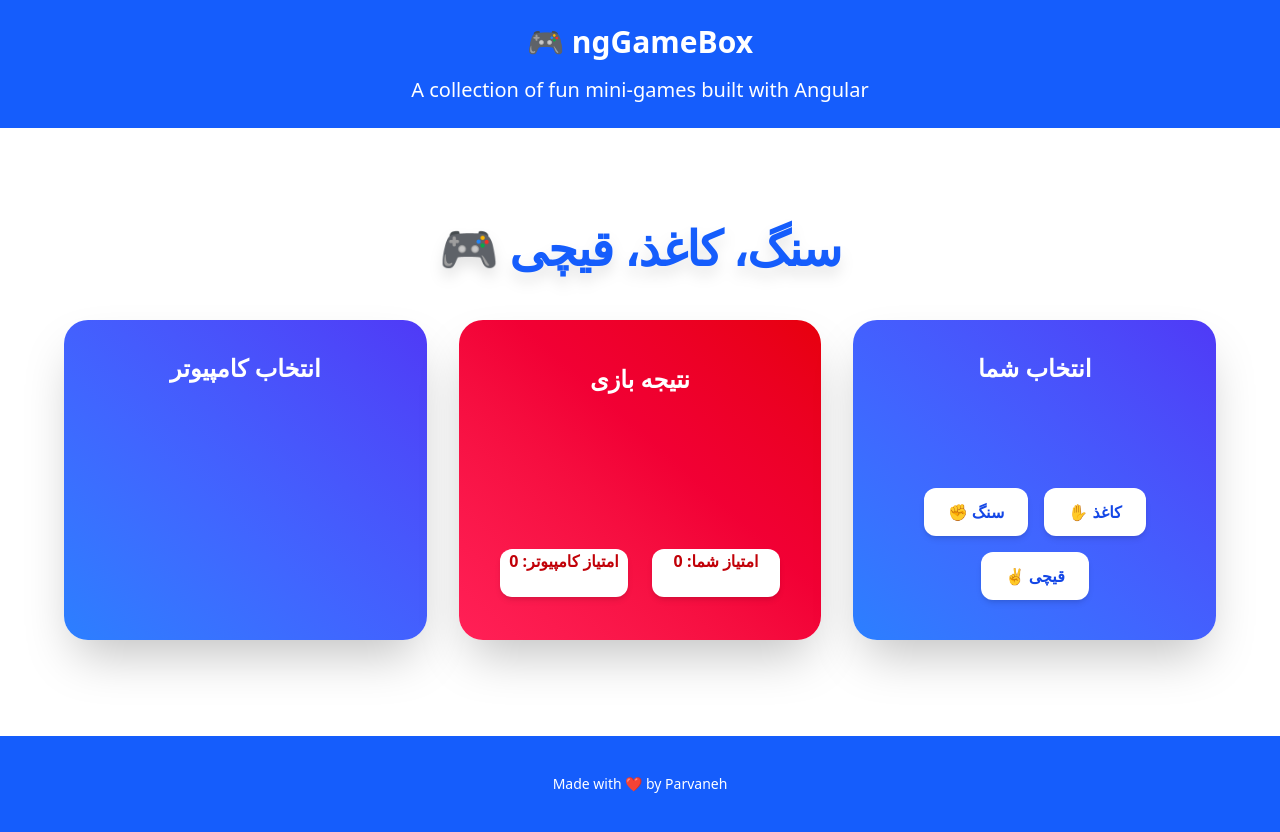
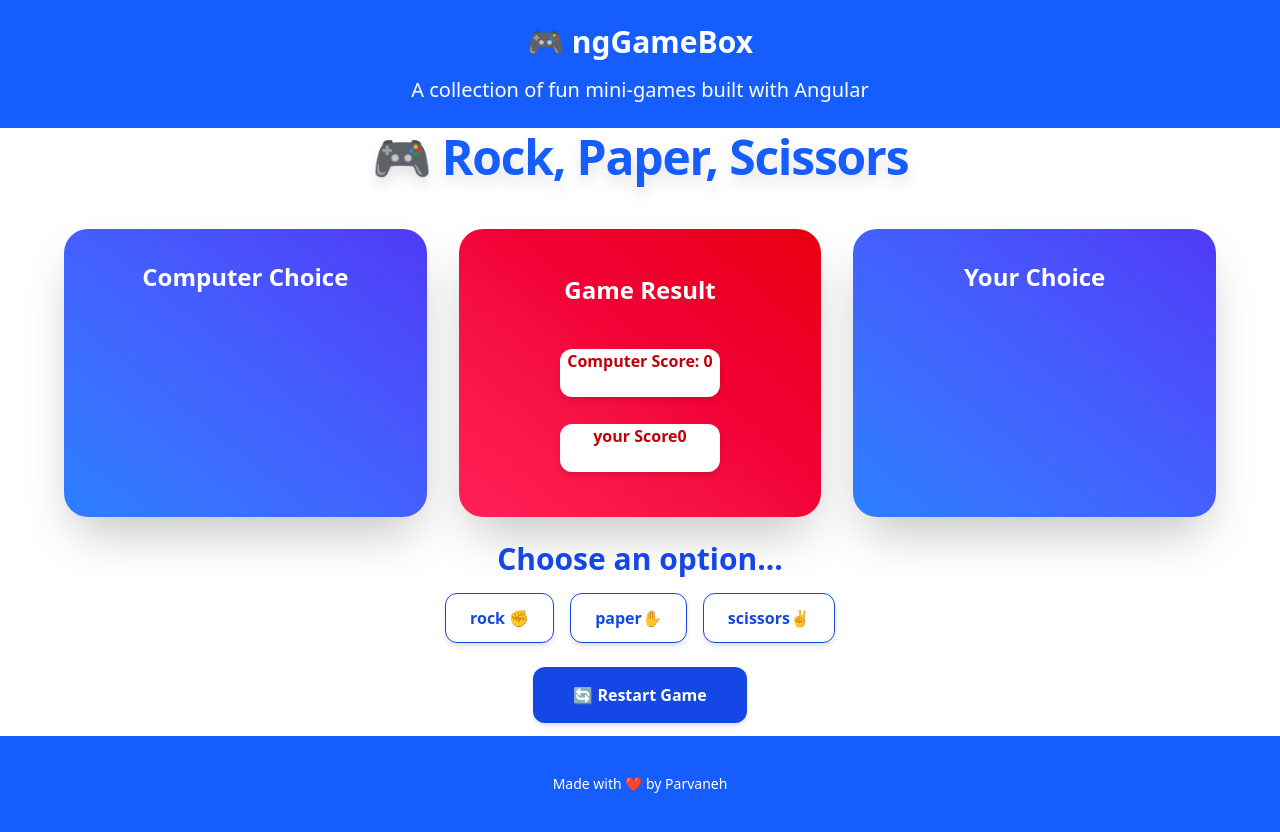
Before and after one commit to parvaneh-esmaili/mini-projects, an Angular app: page /rock-paper-scissors in a window 1280 px wide. Built offline with nearby package versions, Linux system fonts and the light colour scheme.

Commit message:
ADD: Add Score For Rock, Paper, Sciccors Game

```diff
--- a/src/app/_modules/games/_pages/rock-paper-scissors/rock-paper-scissors.html
+++ b/src/app/_modules/games/_pages/rock-paper-scissors/rock-paper-scissors.html
@@ -1,50 +1,73 @@
-<div class="h-[76vh] text-white flex flex-col items-center justify-center ">
-  <h1 class="text-5xl font-extrabold mb-12 tracking-tight drop-shadow-xl text-blue-600">🎮 سنگ، کاغذ، قیچی</h1>
+<div class="h-[76vh] text-white flex flex-col items-center justify-center">
+  <h1 class="text-5xl font-extrabold mb-12 tracking-tight drop-shadow-xl text-blue-600">🎮 Rock, Paper, Scissors</h1>
 
   <div class="grid grid-cols-1 md:grid-cols-3 gap-8 w-full max-w-6xl">
     <!-- PC Choice -->
-    <div class="bg-gradient-to-tr h-80 from-blue-500 to-indigo-600 rounded-3xl p-8 shadow-2xl text-center hover:scale-105 transition-transform duration-300">
-      <h2 class="text-2xl font-semibold mb-4 text-white">انتخاب کامپیوتر</h2>
+    <div class="bg-gradient-to-tr md:h-72 from-blue-500 to-indigo-600 rounded-3xl p-8 shadow-2xl text-center hover:scale-105 transition-transform duration-300">
+      <h2 class="text-2xl font-semibold mb-4 text-white"> Computer Choice</h2>
       <p class="text-4xl font-bold text-white">{{ computerChoice }}</p>
     </div>
 
     <!-- Winner -->
-    <div class="bg-gradient-to-tr h-80 from-rose-500 to-red-600 rounded-3xl p-8 shadow-2xl text-center hover:scale-105 transition-transform duration-300 flex flex-col items-center justify-around">
-      <h2 class="text-2xl font-semibold mb-4">نتیجه بازی</h2>
-      <p class="text-3xl font-bold h-24">{{ winner }}</p>
-      <div class="flex items-center justify-between gap-6">
-        <p class="bg-white text-red-700 hover:bg-blue-100 font-bold h-12 w-32 rounded-xl shadow-md transition " >امتیاز کامپیوتر: {{computerScore}}</p>
-        <p class="bg-white text-red-700 hover:bg-blue-100 font-bold h-12 w-32 rounded-xl shadow-md " >امتیاز شما: {{yourScore}}</p>
-      </div>
+    <div class="bg-gradient-to-tr md:h-72 from-rose-500 to-red-600 rounded-3xl p-8 shadow-2xl text-center hover:scale-105 transition-transform duration-300 flex flex-col items-center justify-around">
+      <h2 class="text-2xl font-semibold mb-4">Game Result</h2>
+        <p class="bg-white text-red-700 hover:bg-blue-100 font-bold h-12 w-40 rounded-xl shadow-md transition " >Computer Score: {{computerScore}}</p>
+        <p class="bg-white text-red-700 hover:bg-blue-100 font-bold h-12 w-40 rounded-xl shadow-md " > your Score{{yourScore}}</p>
+
 
 
     </div>
 
     <!-- User Choice -->
-    <div class="bg-gradient-to-tr h-80 from-blue-500 to-indigo-600 rounded-3xl p-8 shadow-2xl text-center hover:scale-105 transition-transform duration-300">
-      <h2 class="text-2xl font-semibold mb-4 ">انتخاب شما</h2>
+    <div class="bg-gradient-to-tr md:h-72 from-blue-500 to-indigo-600 rounded-3xl p-8 shadow-2xl text-center hover:scale-105 transition-transform duration-300">
+      <h2 class="text-2xl font-semibold mb-4 ">Your Choice</h2>
       <p class="text-4xl font-bold mb-6 h-16">{{ yourChoice }}</p>
 
-      <div class="flex flex-wrap justify-center gap-4">
+
+    </div>
+  </div>
+  <p class="text-blue-700 text-3xl font-bold mt-6">Choose an option...</p>
+        <div class="flex flex-wrap justify-center gap-4 m-4">
         <button
-          class="bg-white text-blue-700 hover:bg-blue-100 font-bold py-3 px-6 rounded-xl shadow-md transition active:scale-95 duration-200"
+          class="bg-white text-blue-700 border hover:bg-blue-100 font-bold py-3 px-6 rounded-xl shadow-md transition active:scale-95 duration-200"
           (click)="play('rock✊')"
         >
-          ✊ سنگ
+          rock ✊
         </button>
         <button
-          class="bg-white text-blue-700 hover:bg-blue-100 font-bold py-3 px-6 rounded-xl shadow-md transition active:scale-95 duration-200"
+          class="bg-white text-blue-700 border hover:bg-blue-100 font-bold py-3 px-6 rounded-xl shadow-md transition active:scale-95 duration-200"
           (click)="play('paper✋')"
         >
-          ✋ کاغذ
+          paper✋
         </button>
         <button
-          class="bg-white text-blue-700 hover:bg-blue-100 font-bold py-3 px-6 rounded-xl shadow-md transition active:scale-95 duration-200"
+          class="bg-white text-blue-700 border hover:bg-blue-100 font-bold py-3 px-6 rounded-xl shadow-md transition active:scale-95 duration-200"
           (click)="play('scissors✌')"
         >
-          ✌ قیچی
+          scissors✌
         </button>
+
       </div>
-    </div>
-  </div>
+        <button
+          class="bg-blue-700 m-2 text-white hover:bg-blue-600 font-bold py-4 px-10 rounded-xl shadow-md transition active:scale-95 duration-200"
+          (click)="reset()"
+        >
+         🔄 Restart Game
+        </button>
 </div>
+@if(yourScore >= 3 || computerScore >= 3){
+<div class="h-screen z-50 bg-black/80 fixed top-0 left-0 w-full flex items-center justify-center">
+<div class="h-72 w-96 bg-gradient-to-br from-white to-blue-100 rounded-3xl shadow-2xl flex flex-col justify-center items-center gap-6 p-6 animate-fade-in">
+  <p class="text-blue-800 text-4xl font-extrabold text-center drop-shadow-sm">
+    🎉 {{ winner }} won!
+  </p>
+  <button
+    class="bg-blue-700 hover:bg-blue-900 transition-colors duration-300 text-white font-semibold text-lg px-6 py-3 rounded-xl shadow-md hover:shadow-xl active:scale-95"
+    (click)="reset()"
+  >
+    🔄 Restart Game
+  </button>
+</div>
+
+</div>
+}
--- a/src/app/_modules/games/_pages/rock-paper-scissors/rock-paper-scissors.ts
+++ b/src/app/_modules/games/_pages/rock-paper-scissors/rock-paper-scissors.ts
@@ -17,33 +17,38 @@ export class RockPaperScissors {
   winner: string = ''
 
   play(userChoice: string){
+    if(this.yourScore < 3 && this.computerScore < 3){
     this.yourChoice = userChoice
     const random = Math.floor(Math.random() * this.items.length)
     this.computerChoice = this.items[random]
 
-
     switch( true ){
       case
       userChoice === this.computerChoice:
-      this.winner = ('مساوی')
-      this.yourScore++
-      this.computerScore++
+      this.winner = ('Drow')
 
       break;
       case
       userChoice === 'rock✊' && this.computerChoice == 'scissors✌' ||
       userChoice === 'scissors✌' && this.computerChoice == 'paper✋' ||
       userChoice === 'paper✋' && this.computerChoice == 'rock✊':
-      this.winner = ('شما بردید');
+      this.winner = ('You');
       this.yourScore++
       break;
 
        default:
-        this.winner = ('کامپیوتر برد');
+        this.winner = 'Computer';
         this.computerScore++
     }
 
   }
-
+}
+reset(){
+  this.computerChoice = '';
+  this.yourChoice = '';
+  this.computerScore = 0 ;
+  this.yourScore = 0 ;
+  this.winner = '';
+}
 
 }
--- a/src/app/_modules/games/games.html
+++ b/src/app/_modules/games/games.html
@@ -1,3 +1,3 @@
 <app-header></app-header>
-<router-outlet></router-outlet>
+<router-outlet class="bg-blue-100"></router-outlet>
 <app-footer></app-footer>
```
